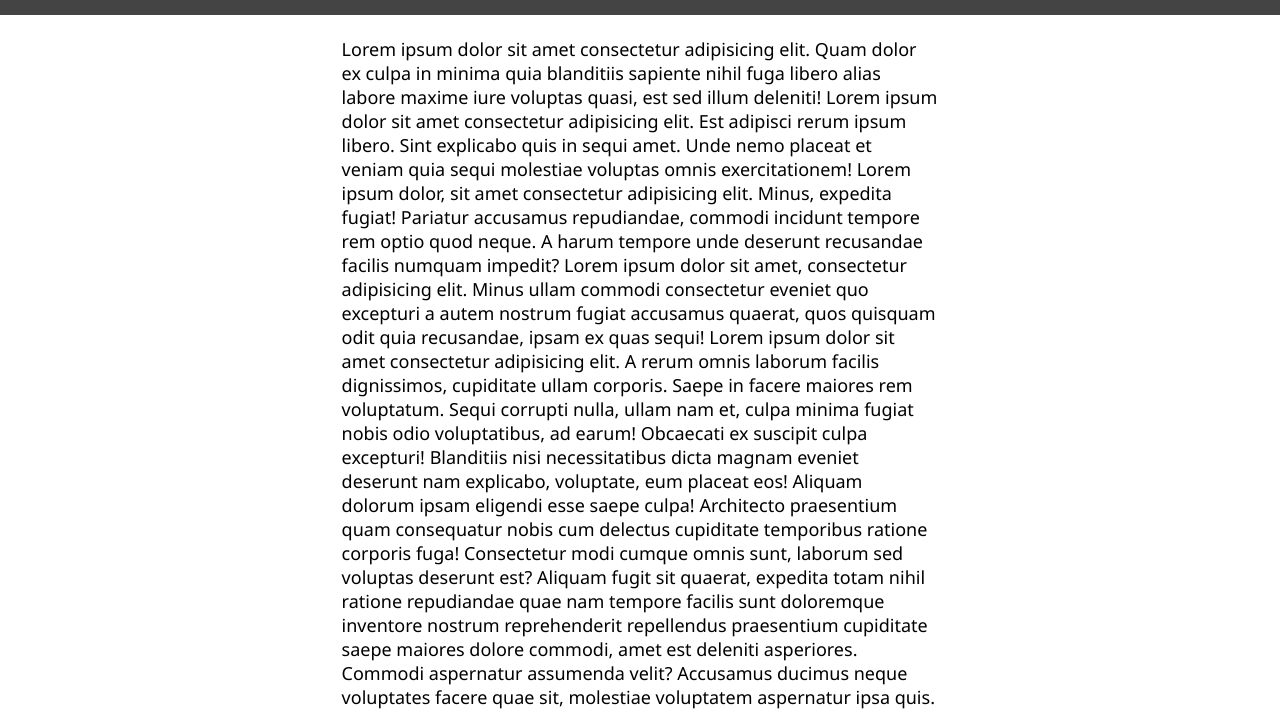
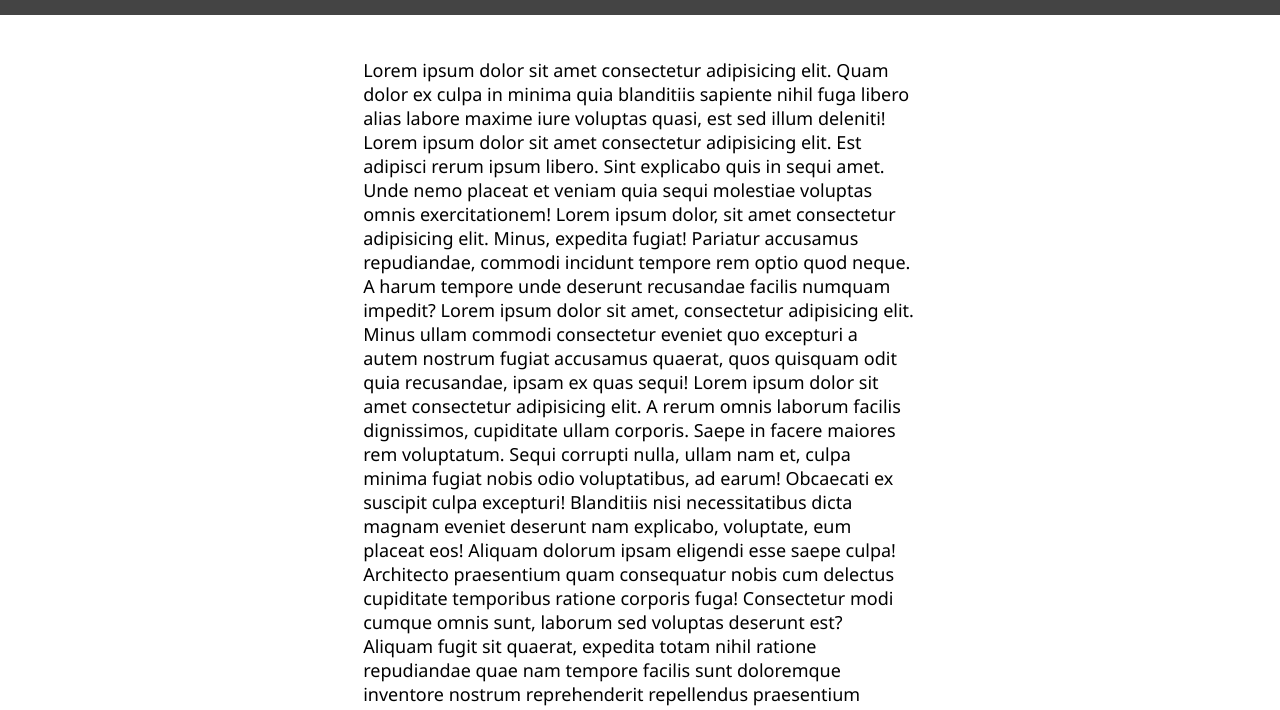
Before and after one commit to mpiastucki/michael-homepage, a plain HTML site: page index.html in a window 1280 px wide. Shown: the part 88-798 px from the top of the page. Drawn offline with Linux system fonts and the light colour scheme.

Commit message:
add margin to content class

```diff
--- a/style.css
+++ b/style.css
@@ -62,6 +62,7 @@ html {
 .content {
     grid-area: content;
     padding: 1.2rem;
+    margin: 1.2rem;
 }
 
 .footer {
```
